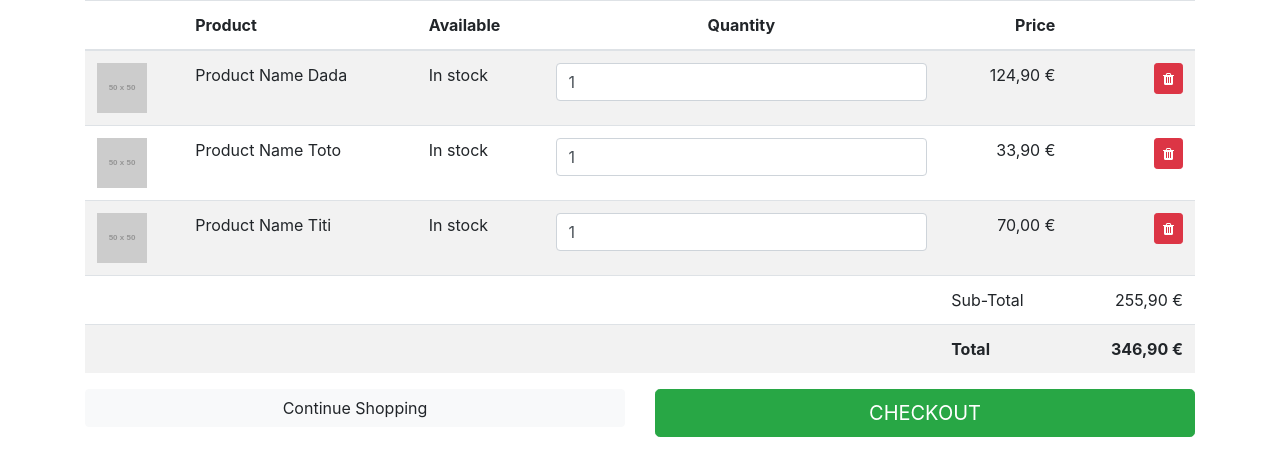
After one commit to stephane-mathieu/boutique-en-ligne, a PHP site: template view/articles/panier.html.php in a window 1280 px wide. The commit adds this page. Shown: the top 476 px of the page. Run offline with PHP 8.4, Linux system fonts and the light colour scheme; the template is opened without the code that fills it, so the values that code supplies are empty; grey boxes labelled with a size stand in for pictures from a placeholder-image service; some libraries are stand-ins or nearby versions.

Commit message:
addpanier

```diff
--- a/index.php
+++ b/index.php
@@ -24,6 +24,7 @@ $router->map('GET/POST', '/deconnexion',function(){ $controller = new \Controlle
 //root Article//
 $router->map('GET/POST', '/produits',function(){ $controller = new \Controllers\Article\Produits(); $controller->Produits();},'Produits');
 $router->map('GET/POST', '/produit',function(){ $controller = new \Controllers\Article\Produit(); $controller->Produit();},'Produit');
+$router->map('GET/POST', '/panier',function(){ $controller = new \Controllers\Article\Panier(); $controller->Panier();},'Panier');
 
 
 
--- /dev/null
+++ b/view/articles/panier.html.php
@@ -0,0 +1,102 @@
+<!DOCTYPE html>
+<html lang="fr">
+<head>
+    <!-- Site meta -->
+    <meta charset="utf-8">
+    <meta name="viewport" content="width=device-width, initial-scale=1, shrink-to-fit=no">
+    <title>Panier</title>
+    <!-- CSS -->
+    <link href="//maxcdn.bootstrapcdn.com/bootstrap/4.0.0/css/bootstrap.min.css" rel="stylesheet" type="text/css">
+    <link href="//maxcdn.bootstrapcdn.com/font-awesome/4.7.0/css/font-awesome.min.css" rel="stylesheet" type="text/css">
+    <link href="//fonts.googleapis.com/css?family=Open+Sans:400,300,600" rel="stylesheet" type="text/css">
+    <link href="css/style.css" rel="stylesheet" type="text/css">
+</head>
+<body>
+
+<div class="container mb-4">
+    <div class="row">
+        <div class="col-12">
+            <div class="table-responsive">
+                <table class="table table-striped">
+                    <thead>
+                        <tr>
+                            <th scope="col"> </th>
+                            <th scope="col">Product</th>
+                            <th scope="col">Available</th>
+                            <th scope="col" class="text-center">Quantity</th>
+                            <th scope="col" class="text-right">Price</th>
+                            <th> </th>
+                        </tr>
+                    </thead>
+                    <tbody>
+                        <tr>
+                            <td><img src="https://dummyimage.com/50x50/55595c/fff" /> </td>
+                            <td>Product Name Dada</td>
+                            <td>In stock</td>
+                            <td><input class="form-control" type="text" value="1" /></td>
+                            <td class="text-right">124,90 €</td>
+                            <td class="text-right"><button class="btn btn-sm btn-danger"><i class="fa fa-trash"></i> </button> </td>
+                        </tr>
+                        <tr>
+                            <td><img src="https://dummyimage.com/50x50/55595c/fff" /> </td>
+                            <td>Product Name Toto</td>
+                            <td>In stock</td>
+                            <td><input class="form-control" type="text" value="1" /></td>
+                            <td class="text-right">33,90 €</td>
+                            <td class="text-right"><button class="btn btn-sm btn-danger"><i class="fa fa-trash"></i> </button> </td>
+                        </tr>
+                        <tr>
+                            <td><img src="https://dummyimage.com/50x50/55595c/fff" /> </td>
+                            <td>Product Name Titi</td>
+                            <td>In stock</td>
+                            <td><input class="form-control" type="text" value="1" /></td>
+                            <td class="text-right">70,00 €</td>
+                            <td class="text-right"><button class="btn btn-sm btn-danger"><i class="fa fa-trash"></i> </button> </td>
+                        </tr>
+                        <tr>
+                            <td></td>
+                            <td></td>
+                            <td></td>
+                            <td></td>
+                            <td>Sub-Total</td>
+                            <td class="text-right">255,90 €</td>
+                        </tr>
+                        <!-- <tr>
+                            <td></td>
+                            <td></td>
+                            <td></td>
+                            <td></td>
+                            <td>Shipping</td>
+                            <td class="text-right">6,90 €</td>
+                        </tr> -->
+                        <tr>
+                            <td></td>
+                            <td></td>
+                            <td></td>
+                            <td></td>
+                            <td><strong>Total</strong></td>
+                            <td class="text-right"><strong>346,90 €</strong></td>
+                        </tr>
+                    </tbody>
+                </table>
+            </div>
+        </div>
+        <div class="col mb-2">
+            <div class="row">
+                <div class="col-sm-12  col-md-6">
+                    <button class="btn btn-block btn-light">Continue Shopping</button>
+                </div>
+                <div class="col-sm-12 col-md-6 text-right">
+                    <button class="btn btn-lg btn-block btn-success text-uppercase">Checkout</button>
+                </div>
+            </div>
+        </div>
+    </div>
+</div>
+<!-- JS -->
+<script src="//code.jquery.com/jquery-3.2.1.slim.min.js" type="text/javascript"></script>
+<script src="//cdnjs.cloudflare.com/ajax/libs/popper.js/1.12.9/umd/popper.min.js" type="text/javascript"></script>
+<script src="//maxcdn.bootstrapcdn.com/bootstrap/4.0.0/js/bootstrap.min.js" type="text/javascript"></script>
+
+</body>
+</html>
--- a/view/articles/produit.html.php
+++ b/view/articles/produit.html.php
@@ -46,16 +46,12 @@
 
                     </div>
                     <div class="carousel-item">
-                        <!-- <img class="d-block w-100" src="https://dummyimage.com/855x365/a30ca3/fff" alt="Second slide"> -->
                         <?php  echo "<img class='img-fluid' src='".$article[0]['image2']."'>";?>
-
                     </div>
                     <div class="carousel-item">
-                        <!-- <img class="d-block w-100" src="https://dummyimage.com/855x365/1443ff/fff" alt="Third slide"> -->
                         <?php  echo "<img class='img-fluid' src='".$article[0]['image3']."'>";?>
                     </div>
                     <div class="carousel-item">
-                        <!-- <img class="d-block w-100" src="https://dummyimage.com/855x365/1443ff/fff" alt="Third slide"> -->
                         <?php  echo "<img class='img-fluid' src='".$article[0]['image4']."'>";?>
                     </div>
                 </div>
@@ -80,7 +76,7 @@
                     <p class="intro"><?php echo $article[0]['introduction'] ?>... <a href="#description"> > </a></p>
                     <p class="price"><?php echo $article[0]['price'] ?> €</p>
                     <!-- <p class="price_discounted">149.90 $</p> -->
-                    <form method="get" action="cart.html">
+                    <form method="get" action="#">
                         <div class="form-group">
                             <label>Quantité :</label>
                             <div class="input-group mb-3">
```
Also changed, not shown: libraries/controllers/Article/Panier.php (added, +32 -0 lines), view/footer.php (+4 -4 lines).
